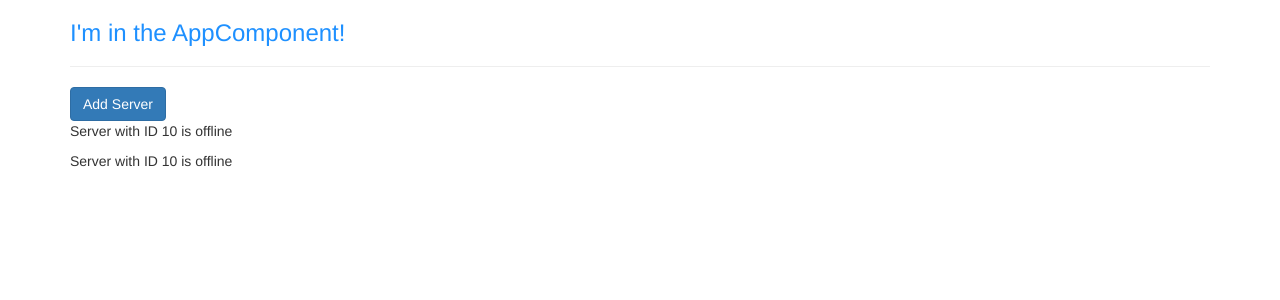
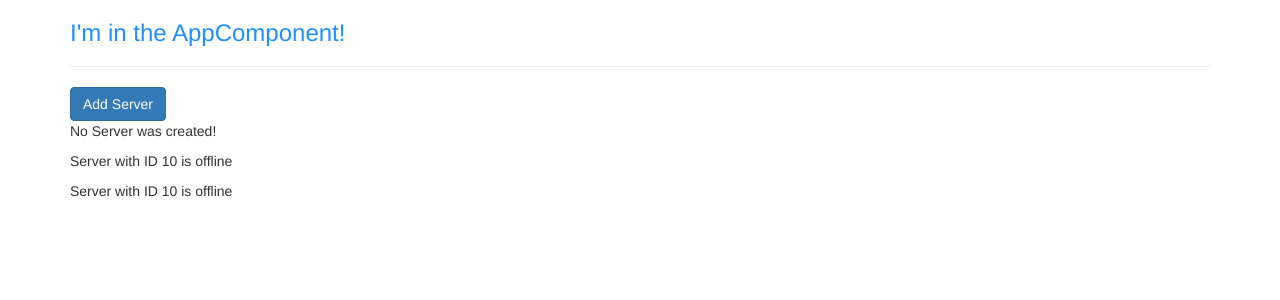
Before and after one commit to brunopenner/Angular-The-Complete-Guide, an Angular app: page / in a window 1280 px wide. Shown: the top 300 px of the page. Built offline with nearby package versions, Linux system fonts and the light colour scheme.

Commit message:
#29 & 30 - Property binding x String interpolation & event binding

```diff
--- a/src/app/servers/servers.component.html
+++ b/src/app/servers/servers.component.html
@@ -1,3 +1,8 @@
-<button class="btn btn-primary" [disabled]="!allowNewServer">Add Server</button>
+<!-- //String interpolation: output something -->
+<!-- //Property Binding: Change status  -->
+
+<button class="btn btn-primary" [disabled]="!allowNewServer" (click)="onCreateServer()">Add Server</button>
+<!-- <p [innerText]="allowNewServer"></p> -->
+<p>{{serverCreationStatus}}</p>
 <app-server></app-server>
 <app-server></app-server>
--- a/src/app/servers/servers.component.ts
+++ b/src/app/servers/servers.component.ts
@@ -12,6 +12,7 @@
 })
 export class ServersComponent implements OnInit{
   allowNewServer = false;
+  serverCreationStatus = 'No Server was created!';
 
   constructor() {
     setTimeout(() => {
@@ -22,4 +23,8 @@
   ngOnInit() {
 
   }
+
+  onCreateServer() {
+    this.serverCreationStatus = 'Server was created';
+  }
 }
```
